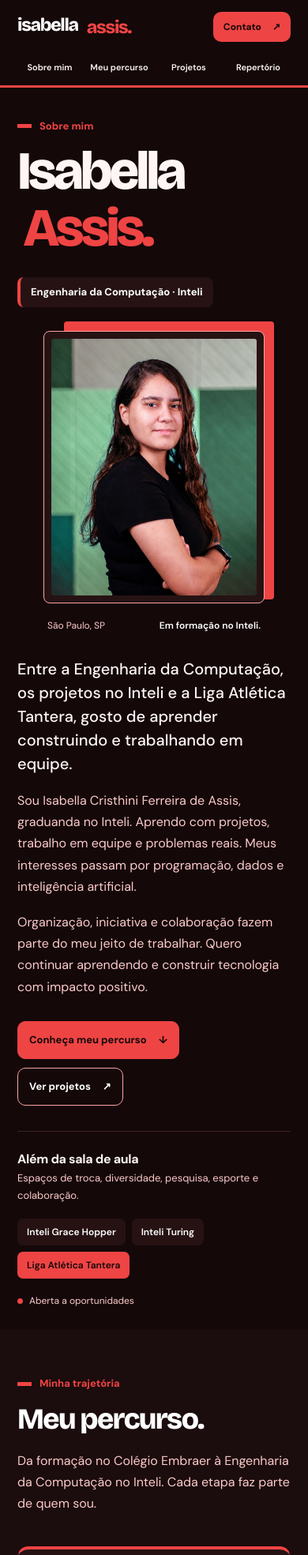
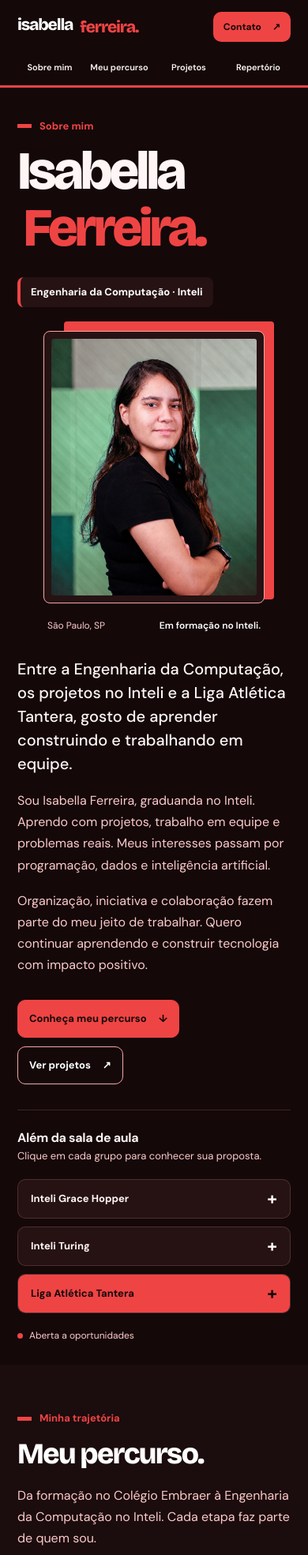
Before and after one commit to isabellaassis-ui/isabellaassis-ui.github.io, a plain HTML site: page index.html in a window 390 px wide. Shown: the top 1969 px of the page at 79% size. Drawn offline with nearby package versions, Linux system fonts and the light colour scheme.

Commit message:
Use Isabella Ferreira name and add community descriptions

```diff
--- a/index.html
+++ b/index.html
@@ -4,19 +4,19 @@
   <meta charset="UTF-8" />
   <meta name="viewport" content="width=device-width, initial-scale=1.0" />
   <meta name="theme-color" content="#140809" />
-  <meta name="description" content="Conheça Isabella Assis, graduanda em Engenharia da Computação no Inteli: minha trajetória, conquistas e projetos em dados, sistemas e impacto social." />
-  <title>Isabella Assis | Engenharia da Computação</title>
+  <meta name="description" content="Conheça Isabella Ferreira, graduanda em Engenharia da Computação no Inteli: minha trajetória, conquistas e projetos em dados, sistemas e impacto social." />
+  <title>Isabella Ferreira | Engenharia da Computação</title>
   <link rel="preconnect" href="https://fonts.googleapis.com" />
   <link rel="preconnect" href="https://fonts.gstatic.com" crossorigin />
   <link href="https://fonts.googleapis.com/css2?family=Bricolage+Grotesque:wght@500;600;700;800&family=DM+Sans:wght@400;500;600;700&display=swap" rel="stylesheet" />
-  <link rel="stylesheet" href="styles.css?v=9" />
+  <link rel="stylesheet" href="styles.css?v=10" />
   <script src="site.js?v=4" defer></script>
 </head>
 <body>
   <a class="skip-link" href="#conteudo">Pular para o conteúdo</a>
   <header id="inicio" class="site-header">
     <div class="header-inner">
-      <a class="wordmark" href="#sobre" aria-label="Isabella Assis, início">isabella<span>assis.</span></a>
+      <a class="wordmark" href="#sobre" aria-label="Isabella Ferreira, início">isabella<span>ferreira.</span></a>
       <nav class="navigation" aria-label="Navegação principal">
         <a href="#sobre" data-nav>Sobre mim</a>
         <a href="#formacao" data-nav>Meu percurso</a>
@@ -34,22 +34,30 @@
           <div class="about-copy">
             <div class="about-heading">
             <p class="section-label">Sobre mim</p>
-            <h1 id="nome">Isabella<br /><span>Assis.</span></h1>
+            <h1 id="nome">Isabella<br /><span>Ferreira.</span></h1>
             <p class="course-badge">Engenharia da Computação <span>· Inteli</span></p>
             </div>
             <div class="about-story">
             <p class="about-lead">Entre a Engenharia da Computação, os projetos no Inteli e a Liga Atlética Tantera, gosto de aprender construindo e trabalhando em equipe.</p>
-            <p>Sou Isabella Cristhini Ferreira de Assis, graduanda no Inteli. Aprendo com projetos, trabalho em equipe e problemas reais. Meus interesses passam por programação, dados e inteligência artificial.</p>
+            <p>Sou Isabella Ferreira, graduanda no Inteli. Aprendo com projetos, trabalho em equipe e problemas reais. Meus interesses passam por programação, dados e inteligência artificial.</p>
             <p>Organização, iniciativa e colaboração fazem parte do meu jeito de trabalhar. Quero continuar aprendendo e construir tecnologia com impacto positivo.</p>
             </div>
             <div class="about-actions"><a class="button button-primary" href="#formacao">Conheça meu percurso <span aria-hidden="true">↓</span></a><a class="button button-outline" href="#projetos">Ver projetos <span aria-hidden="true">↗</span></a></div>
           </div>
           <figure class="portrait">
-            <div class="portrait-frame"><img src="assets/foto-perfil.jpeg" alt="Isabella Assis, de braços cruzados" width="1023" height="1537" fetchpriority="high" /></div>
+            <div class="portrait-frame"><img src="assets/foto-perfil.jpeg" alt="Isabella Ferreira, de braços cruzados" width="1023" height="1537" fetchpriority="high" /></div>
             <figcaption><span>São Paulo, SP</span><strong>Em formação no Inteli.</strong></figcaption>
           </figure>
         </div>
-        <div class="about-bottom"><div><h2>Além da sala de aula</h2><p>Espaços de troca, diversidade, pesquisa, esporte e colaboração.</p></div><ul class="communities"><li>Inteli Grace Hopper</li><li>Inteli Turing</li><li class="community-sports">Liga Atlética Tantera</li></ul><p class="availability"><span aria-hidden="true"></span> Aberta a oportunidades</p></div>
+        <div class="about-bottom">
+          <div><h2>Além da sala de aula</h2><p>Clique em cada grupo para conhecer sua proposta.</p></div>
+          <ul class="communities">
+            <li><details class="community-details"><summary>Inteli Grace Hopper <span aria-hidden="true">+</span></summary><p class="community-description">Coletivo feminino do Inteli que conecta mulheres, compartilha experiências e fortalece sua presença na tecnologia em um ambiente de apoio e aprendizado.</p></details></li>
+            <li><details class="community-details"><summary>Inteli Turing <span aria-hidden="true">+</span></summary><p class="community-description">Coletivo do Inteli voltado ao acolhimento e à representatividade LGBTQIAPN+, com foco em diversidade, respeito e inclusão na comunidade acadêmica.</p></details></li>
+            <li class="community-sports"><details class="community-details"><summary>Liga Atlética Tantera <span aria-hidden="true">+</span></summary><p class="community-description">Associação atlética do Inteli, um espaço de integração entre estudantes por meio do esporte, da colaboração e do espírito de equipe.</p></details></li>
+          </ul>
+          <p class="availability"><span aria-hidden="true"></span> Aberta a oportunidades</p>
+        </div>
       </div>
     </section>
 
@@ -193,9 +201,9 @@
       <div class="content-width">
         <div class="section-heading"><div><p class="section-label">Em constante aprendizado</p><h2 id="titulo-repertorio">Meu repertório.</h2></div><p>Ferramentas e habilidades que desenvolvo durante a graduação e nos projetos.</p></div>
         <div class="skill-groups">
-          <div class="skill-group"><h3>Desenvolvimento</h3><ul><li><span>HTML &amp; CSS</span><small>Avançado</small></li><li><span>JavaScript</span><small>Intermediário</small></li><li><span>Node.js</span><small>Básico</small></li><li><span>Phaser.js</span><small>Intermediário</small></li></ul></div>
-          <div class="skill-group"><h3>Dados &amp; IA</h3><ul><li><span>Python</span><small>Intermediário</small></li><li><span>PostgreSQL</span><small>Básico</small></li><li><span>Inteligência Artificial</span><small>Básico</small></li></ul></div>
-          <div class="skill-group"><h3>Colaboração &amp; criação</h3><ul><li><span>Comunicação</span><small>Intermediário</small></li><li><span>Organização</span><small>Avançado</small></li><li><span>Resolução de problemas</span><small>Intermediário</small></li><li><span>Inovação</span><small>Intermediário</small></li><li><span>Transformação digital</span><small>Básico</small></li></ul></div>
+          <div class="skill-group"><h3>Desenvolvimento</h3><ul><li><span>HTML &amp; CSS</span></li><li><span>JavaScript</span></li><li><span>Node.js</span></li><li><span>Phaser.js</span></li></ul></div>
+          <div class="skill-group"><h3>Dados &amp; IA</h3><ul><li><span>Python</span></li><li><span>PostgreSQL</span></li><li><span>Inteligência Artificial</span></li></ul></div>
+          <div class="skill-group"><h3>Colaboração &amp; criação</h3><ul><li><span>Comunicação</span></li><li><span>Organização</span></li><li><span>Resolução de problemas</span></li><li><span>Inovação</span></li><li><span>Transformação digital</span></li></ul></div>
           <div class="skill-group"><h3>Idiomas</h3><ul><li><span>Português</span><small>Nativo</small></li><li><span>Inglês</span><small>Básico</small></li></ul></div>
         </div>
       </div>
@@ -206,7 +214,7 @@
         <div class="contact-heading"><div><p class="section-label">Próximo passo</p><h2 id="titulo-contato">Vamos conversar?</h2></div><p>Estou aberta a oportunidades, projetos e novas conexões. Me conta o que você tem em mente.</p></div>
         <div class="contact-links"><div class="contact-row"><a href="tel:+5512981700180" aria-label="Ligar para (12) 98170-0180"><span class="contact-label">Telefone</span><span class="contact-address">(12) 98170-0180</span><span aria-hidden="true">↗</span></a></div><div class="contact-row"><a href="mailto:isabellacristhini57@gmail.com"><span class="contact-label">E-mail</span><span class="contact-address">isabellacristhini57@gmail.com</span><span aria-hidden="true">↗</span></a><button class="copy-email" type="button" hidden>Copiar e-mail</button></div><div class="contact-row"><a href="https://www.linkedin.com/in/isabellaaassis" target="_blank" rel="noopener noreferrer"><span class="contact-label">LinkedIn</span><span class="contact-address">Vamos nos conectar</span><span aria-hidden="true">↗</span></a></div></div>
         <p class="copy-status" role="status" aria-live="polite"></p>
-        <footer class="footer"><p>© 2026 Isabella Cristhini Ferreira de Assis</p><a href="#sobre">Voltar ao início <span aria-hidden="true">↑</span></a></footer>
+        <footer class="footer"><p>© 2026 Isabella Ferreira</p><a href="#sobre">Voltar ao início <span aria-hidden="true">↑</span></a></footer>
       </div>
     </section>
   </main>
--- a/styles.css
+++ b/styles.css
@@ -68,13 +68,22 @@ h1 span { display: inline-block; color: var(--accent); background: transparent;
 .portrait-frame img { width: 100%; height: auto; aspect-ratio: 4 / 5; object-fit: cover; object-position: center 28%; border-radius: 3px; }
 .portrait figcaption { display: flex; justify-content: space-between; flex-wrap: wrap; gap: 10px; padding: 18px 5px 0; font-size: 13px; color: var(--muted); }
 .portrait figcaption strong { color: white; font-weight: 600; }
-.about-bottom { display: flex; align-items: center; gap: 30px; margin-top: 58px; padding-block: 28px; border-top: 1px solid var(--line); }
+.about-bottom { display: grid; grid-template-columns: minmax(0, 1fr) auto; align-items: center; gap: 24px 30px; margin-top: 58px; padding-block: 28px; border-top: 1px solid var(--line); }
 .about-bottom h2 { font-family: var(--sans); font-size: 16px; font-weight: 700; letter-spacing: -.02em; }
 .about-bottom > div p { color: var(--muted); font-size: 13px; margin-top: 4px; }
-.communities { display: flex; flex-wrap: wrap; gap: 8px; }
-.communities li { background: var(--surface-deep); border-radius: 7px; color: white; font-size: 12px; font-weight: 600; padding: 7px 12px; }
-.communities .community-sports { background: var(--accent); color: var(--canvas); }
-.availability { margin-left: auto; display: flex; align-items: center; gap: 8px; color: var(--muted); font-size: 12px; white-space: nowrap; }
+.communities { grid-column: 1 / -1; grid-row: 2; display: grid; grid-template-columns: repeat(3, minmax(0, 1fr)); gap: 12px; align-items: start; }
+.communities li { min-width: 0; background: var(--surface-deep); border: 1px solid var(--line); border-radius: 10px; color: var(--ink); }
+.community-details summary { display: flex; align-items: center; justify-content: space-between; gap: 12px; min-height: 48px; padding: 12px 16px; border-radius: 9px; cursor: pointer; list-style: none; font-size: 13px; font-weight: 700; }
+.community-details summary::-webkit-details-marker { display: none; }
+.community-details summary:hover { background: var(--accent-soft); color: var(--accent-hover); }
+.community-details summary > span { flex-shrink: 0; font-size: 22px; line-height: 1; transition: transform .2s; }
+.community-details[open] summary { border-radius: 9px 9px 0 0; }
+.community-details[open] summary > span { transform: rotate(45deg); }
+.community-description { padding: 4px 16px 16px; color: var(--muted); font-size: 13px; }
+.community-sports summary { background: var(--accent); color: var(--canvas); }
+.community-sports summary:hover { background: var(--accent-hover); color: var(--canvas); }
+.community-sports .community-description { padding-top: 14px; }
+.availability { grid-column: 2; grid-row: 1; margin-left: auto; display: flex; align-items: center; gap: 8px; color: var(--muted); font-size: 12px; white-space: nowrap; }
 .availability > span { width: 7px; height: 7px; background: var(--accent); border-radius: 50%; }
 
 .journey { background: var(--surface); color: white; }
@@ -187,7 +196,7 @@ h1 span { display: inline-block; color: var(--accent); background: transparent;
 
 @media (max-width: 1100px) {
   .about-grid { gap: 48px; }
-  .about-bottom { flex-wrap: wrap; gap: 22px 30px; }
+  .about-bottom { gap: 22px 30px; }
   .availability { margin-left: 0; }
   .section-heading { gap: 32px; }
   .section-heading > p { max-width: 300px; }
@@ -240,7 +249,7 @@ h1 span { display: inline-block; color: var(--accent); background: transparent;
 }
 @media (max-width: 620px) {
   .content-width, .header-inner { width: calc(100% - 44px); }
-  .wordmark { font-size: 23px; }
+  .wordmark { font-size: 21px; gap: 3px; }
   .navigation { gap: 6px; }
   .navigation a { font-size: 11px; }
   .section { padding-block: 52px; }
@@ -260,7 +269,9 @@ h1 span { display: inline-block; color: var(--accent); background: transparent;
   .button { font-size: 13px; padding-inline: 14px; }
   .portrait { order: 1; width: calc(100% - 28px); max-width: 280px; margin-right: 0; justify-self: center; }
   .portrait figcaption { font-size: 12px; }
-  .about-bottom { display: grid; gap: 18px; margin-top: 32px; padding-block: 26px; }
+  .about-bottom { grid-template-columns: minmax(0, 1fr); gap: 18px; margin-top: 32px; padding-block: 26px; }
+  .communities { grid-template-columns: minmax(0, 1fr); gap: 10px; }
+  .availability { grid-column: 1; grid-row: 3; }
   .education-list { grid-template-columns: 1fr; gap: 18px; }
   .education-item { padding: 24px; }
   .education-name { font-size: 34px; }
```
